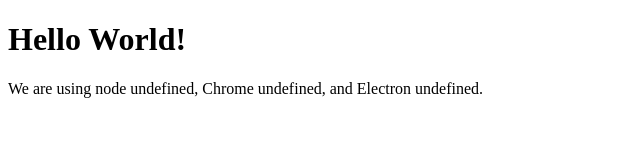
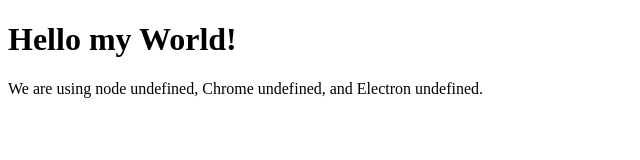
Before and after one commit to smgcode/rectanglesInRectangles, an Electron app: page index.html in a window 800 px wide. Shown: the whole page, without its empty margins (0-640 px from the left). Drawn offline with Linux system fonts and the light colour scheme.

Commit message:
Finish quick-start

```diff
--- a/index.html
+++ b/index.html
@@ -5,7 +5,7 @@
     <title>Hello World!</title>
   </head>
   <body>
-    <h1>Hello World!</h1>
+    <h1>Hello my World!</h1>
     We are using node <script>document.write(process.versions.node)</script>,
     Chrome <script>document.write(process.versions.chrome)</script>,
     and Electron <script>document.write(process.versions.electron)</script>.
--- a/package.json
+++ b/package.json
@@ -2,6 +2,9 @@
   "name"           : "rectanglesInRectangles",
   "version"        : "0.1.0",
   "main"           : "main.js",
+  "scripts": {
+    "start": "electron ."
+  },
   "repository"     : "https://github.com/smgcode/rectanglesInRectangles",
   "license"        : "UNLICENSED",
   "devDependencies": {
```
